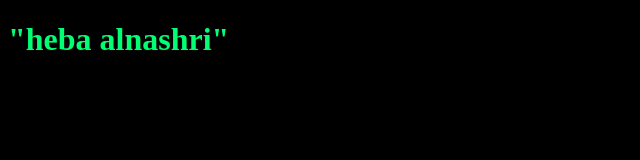
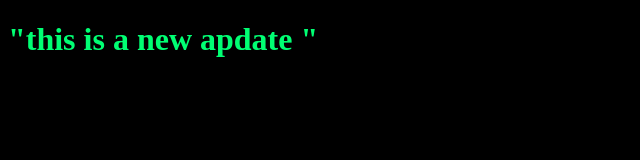
Before and after one commit to hebwy/myproject2, a plain HTML site: page index.html in a window 1280 px wide. Shown: the whole page, without its empty margins (0-640 px from the left). Drawn offline with Linux system fonts and the light colour scheme.

Commit message:
edit the html file

```diff
--- a/index.html
+++ b/index.html
@@ -8,7 +8,7 @@
 </head>
 <body>
   <h1>
-  "heba alnashri"
+  "this is a new apdate "
   </h1>
   <script src="app.js">
 
```
Also changed, not shown: indo.html (added).
